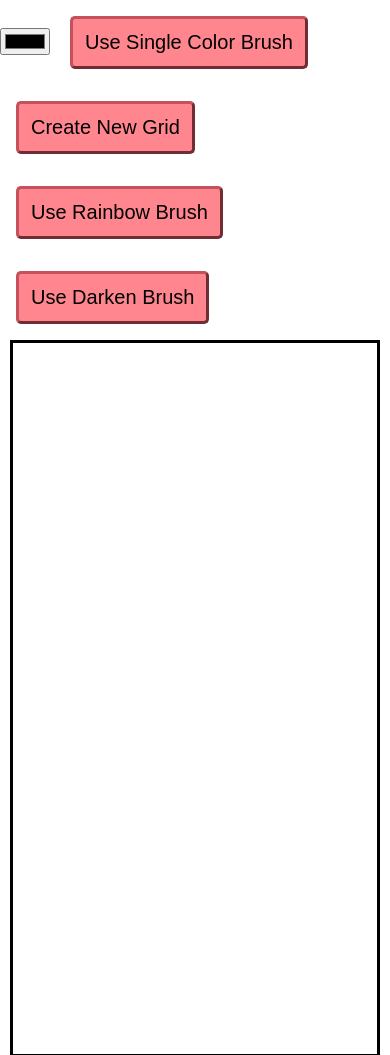
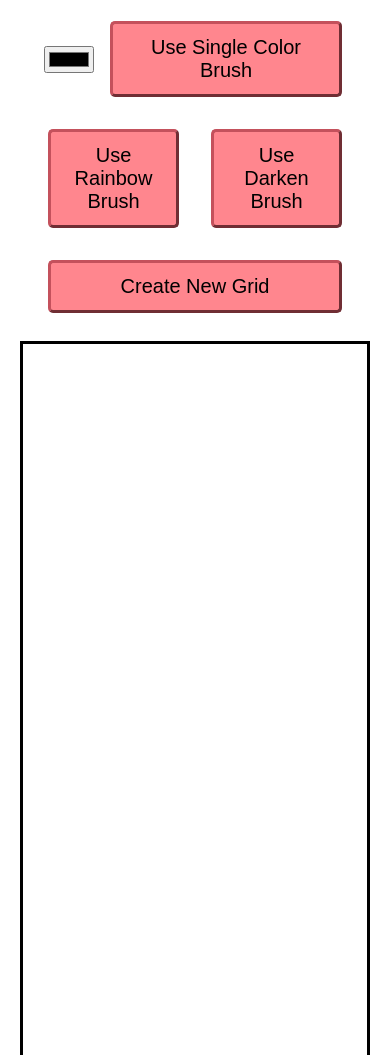
Before and after one commit to PotaytoDev/etch-a-sketch, a plain HTML site: page index.html in a window 390 px wide. Shown: the top 1055 px of the page. Drawn offline with Linux system fonts and the light colour scheme.

Commit message:
Modify layout to be more responsive

```diff
--- a/index.html
+++ b/index.html
@@ -10,10 +10,10 @@
 <body>
   <div id="buttons-container">
     <input type="color" id="color-well">
-    <label for="color-well"><button id="single-color-brush-button">Use Single Color Brush</button></label>
-    <button id="create-new-grid-button">Create New Grid</button>
+    <button id="single-color-brush-button">Use Single Color Brush</button>
     <button id="rainbow-brush-button">Use Rainbow Brush</button>
     <button id="darken-brush-button">Use Darken Brush</button>
+    <button id="create-new-grid-button">Create New Grid</button>
   </div>
   <div id="grid-container"></div>
 </body>
--- a/styles.css
+++ b/styles.css
@@ -4,20 +4,42 @@
 
 body {
   margin: 0;
+  padding: 5px 20px 20px;
   display: flex;
   flex-direction: column;
-  align-items: center;
+  align-items: stretch;
+}
+
+/* Buttons Container */
+
+#buttons-container {
+  display: flex;
+  flex-wrap: wrap;
+  align-items: stretch;
+  justify-content: center;
+  flex: 1;
+  margin-bottom: 12px;
+  padding: 0 12px;
+}
+
+/* Color Input */
+
+#color-well {
+  margin-left: 12px;
+  align-self: center;
 }
 
 /* Button */
 
 button {
+  min-width: 110px;
   margin: 16px;
   padding: 12px;
   font-size: 20px;
   background-color: #FF868E;
   border: 3px outset #C4515C;
   border-radius: 5px;
+  flex: 1 1 0;
 }
 
 button:hover {
@@ -36,8 +58,7 @@ button:active {
 /* Grid Container */
 
 #grid-container {
-  min-width: 95vw;
-  min-height: 85vh;
+  height: 85vh;
   border: 3px solid #000000;
   display: flex;
   flex-direction: column;
```
